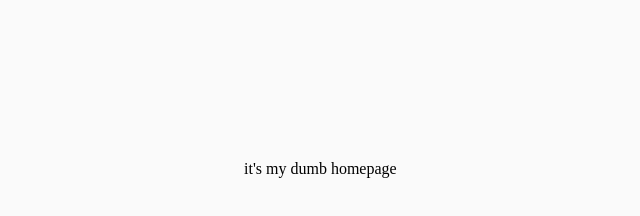
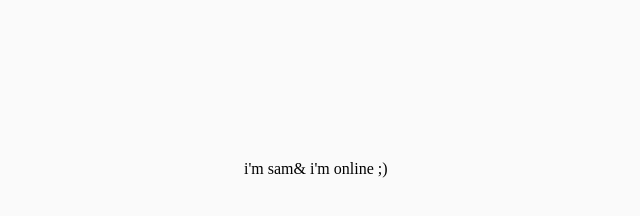
Before and after one commit to death-dick/death-dick.github.io, a plain HTML site: page index.html in a window 1280 px wide. Shown: the full height of the page, 12-652 px from the left. Drawn offline with Linux system fonts and the light colour scheme.

```diff
--- a/index.html
+++ b/index.html
@@ -18,7 +18,7 @@
 </head>
 <body>
 	<header>
-	it's my dumb homepage
+	i'm sam& i'm online ;)
 	</header>
 </body>
 </html>
```
